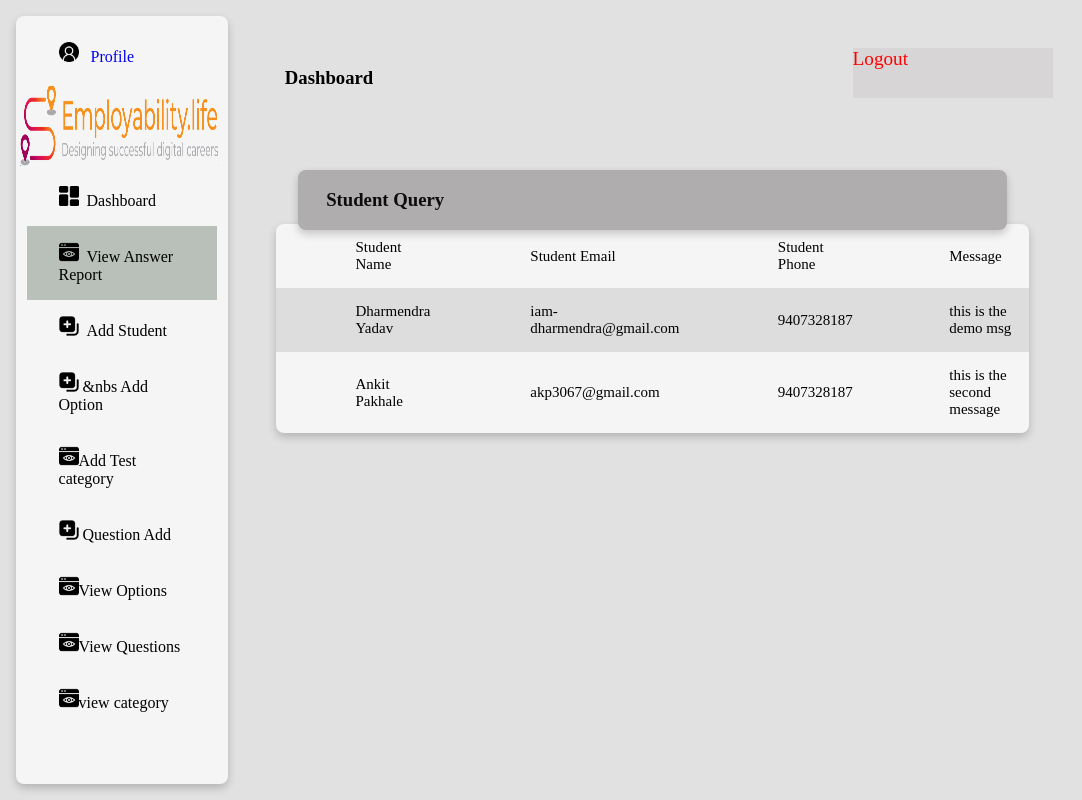
After one commit to ankitpakhale/QuizWithAdmin, a Django app: page /viewquery/ in a window 1280 px wide. The commit adds this page. Shown: the whole page, without its empty margins (0-1082 px from the left). Run offline with Django 3.2, Linux system fonts and the light colour scheme; data comes from the database, SQL or seed files in the repository; both versions use the stored data as it was after the commit.

Commit message:
A_Added: Session removed from respective fields and in Admin section query status

```diff
--- a/quiz/static/css/demo.css
+++ b/quiz/static/css/demo.css
@@ -200,6 +200,7 @@ img{
     form {
     width: 300px;
     margin-left: 32%;
+    margin-top: 4rem;
     }
 
     form label {
@@ -210,6 +211,7 @@ img{
 
     form input {
     width: 100%;
+    margin: 5px 0 5px 0;
     padding: 7px;
     border: none;
     border: 1px solid gray;
--- a/quiz/templates/stu_base.html
+++ b/quiz/templates/stu_base.html
@@ -42,7 +42,7 @@
                                 <a href="{% url 'stu_allcat' %}">
                                     <span class="menu-icon">
                                         <i class="ri-newspaper-fill"></i></span>
-                                    <span class="menu-title">View Test</span>
+                                    <span class="menu-title">Home</span>
                                 </a>
                             </li>
 
@@ -53,7 +53,6 @@
                                     <span class="menu-title">View Result</span>
                                 </a>
                             </li>
-
 
                             <li class="menu-item">
                                 <a href="{% url 'stu_profile' %}">
--- /dev/null
+++ b/quiz/templates/view_query.html
@@ -0,0 +1,84 @@
+{% load static %}
+<html>
+
+<head>
+    <meta name="viewport" content="width=device-width, initial-scale=1.0">
+    <link rel="stylesheet" href="{% static 'css/demo.css' %}">
+</head>
+<title>Student Query</title>
+
+<body>
+    <div class="main">
+
+        <div class="menu">
+
+            <div class="card menu_item">
+                <span class="button button1" onclick="window.location.href='';" style="margin-top: 10px;">
+                    <a href="{% url 'adprofile' %}" style="text-decoration: none;">
+                        <img src="{% static 'icon/profile.png' %}" height="20px" width="20px"> &nbsp Profile
+                    </a>
+                </span>
+                <br>
+
+
+                <div class="logo"><img src="{% static 'images/logo.png' %}" height="80px" width="94%" style="margin:2%;"
+                        onclick="window.location.href='#';"></div>
+                <a class="button button1" href={% url 'index1' %}><img src="{% static 'icon/dashbord.png' %}"
+                        height="20px" width="20px"> &nbspDashboard</span></a>
+                <!-- <a class="button button1"  href={% url 'studentreport1' %} ><img src="{% static 'icon/report.png' %}" height="20px" width="20px"> &nbspStudent Report</span></a> -->
+                <a class="button button1 active" href={% url 'correct_answer' %}><img src="{% static 'icon/view.png' %}"
+                        height="20px" width="20px"> &nbspView Answer Report</span></a>
+                <a class="button button1" href={% url 'addstudent' %}><img src="{% static 'icon/create.png' %}"
+                        height="20px" width="20px"> &nbspAdd Student</span></a>
+                <a class="button button1" href={% url 'addoption' %}><img src="{% static 'icon/create.png' %}"
+                        height="20px" width="20px"> &nbs Add Option</span></a>
+                <!-- <a class="button button1"  href={% url 'create1' %} ><img src="{% static 'icon/create.png' %}" height="20px" width="20px"> &nbspCreate Test</span></a> -->
+                <a class="button button1" href={% url 'addcategory' %}><img src="{% static 'icon/view.png' %}"
+                        height="20px" width="20px">Add Test category</span></a>
+                <a class="button button1 " href={% url 'quistion1' %}><img src="{% static 'icon/create.png' %}"
+                        height="20px" width="20px"> Question Add</span></a>
+                <a class="button button1" href={% url 'viewoption' %}><img src="{% static 'icon/view.png' %}"
+                        height="20px" width="20px">View Options</span></a>
+                <a class="button button1" href={% url 'viewquestion' %}><img src="{% static 'icon/view.png' %}"
+                        height="20px" width="20px">View Questions</span></a>
+                <a class="button button1" href={% url 'viewcategory' %}><img src="{% static 'icon/view.png' %}"
+                        height="20px" width="20px">view category </span></a>
+                <!-- <a class="button button1"  href={% url 'viewtest' %} ><img src="{% static 'icon/view.png' %}" height="20px" width="20px"> &nbspView Test</span></a> -->
+                <br>
+                <!-- <span class="account"></span> -->
+            </div>
+
+        </div>
+        <div class="stdreportdrd">
+            <div class="dashboard">
+                <div class="hed">
+                    <h3 class="dbord"> &nbsp Dashboard</h3>
+                </div>
+                <a href="{% url 'admlogout' %}" class="button logout"
+                    style="text-decoration: none;color: red;font-size: larger;">Logout</span></a>
+                <div class="card table stdtbl">
+                    <div class="card studentreport">
+                        <h3 style="font-weight: bold;">&nbsp &nbsp &nbsp Student Query</h3>
+                    </div>
+                    <table>
+                        <tr>
+                            <td>Student Name</td>
+                            <td>Student Email</td>
+                            <td>Student Phone</td>
+                            <td>Message</td>
+                        </tr>
+                        {% for i in c_form %}
+                        <tr>
+                            <td>{{i.name}}</td>
+                            <td>{{i.email}}</td>
+                            <td>{{i.phone}}</td>
+                            <td>{{i.message}}</td>
+                        </tr>
+                        {% endfor %}
+                    </table>
+                </div>
+            </div>
+        </div>
+</body>
+
+</html>
--- a/quiz/templates/viewanswer.html
+++ b/quiz/templates/viewanswer.html
@@ -59,7 +59,7 @@
 
                 <div class="card table stdtbl">
                     <div class="card studentreport">
-                        <h3 style="font-weight: bold;">&nbsp &nbsp &nbsp Studen answer wise Report</h3>
+                        <h3 style="font-weight: bold;">&nbsp &nbsp &nbsp Student answer wise Report</h3>
                     </div>
                     <table>
                         <tr>
--- a/quiz/urls.py
+++ b/quiz/urls.py
@@ -6,7 +6,7 @@ from.views import index,logout,edit_student,view_option,delete_option,edit_optio
 
 from.views import index,profile,view_option,delete_student,edit_option,correct_answer,delete_testcategory,delete_question,add_option,show_question,edit_testcategory,view_category,edit_questions,create_test,question_add,LoginUserView,student_report,view_test,Add_student,testcategory_add, student_signup_view, student_login_view, student_dashboard
 
-from.views import index,view_option,stu_category_calculation,edit_option,correct_answer,delete_testcategory,delete_question,add_option,show_question,edit_testcategory,view_category,edit_questions,create_test,question_add,LoginUserView,student_report,view_test,Add_student,testcategory_add, student_signup_view, student_login_view, stu_result, stu_question, student_logout_view, stu_profile, edit_student, delete_option, about, contact, stu_allcat, stu_catWiseResult
+from.views import index,view_option,stu_category_calculation,edit_option,correct_answer,delete_testcategory,delete_question,add_option,show_question,edit_testcategory,view_category,edit_questions,create_test,question_add,LoginUserView,student_report,view_test,Add_student,testcategory_add, student_signup_view, student_login_view, stu_result, stu_question, student_logout_view, stu_profile, edit_student, delete_option, about, contact, stu_allcat, stu_catWiseResult, view_query
 
 urlpatterns = [
     path('index/',index,name='index1'),
@@ -31,16 +31,17 @@ urlpatterns = [
     path('addcategory/',testcategory_add,name='addcategory'),
     path('addoption/',add_option,name='addoption'),
     path('correct_answer/',correct_answer,name='correct_answer'),
+    path('viewquery/',view_query,name='view_query'),
     path('Add_student/',Add_student,name='addstudent'),
 
     # ##################### Ankit's Work START ###############################
     # path('stu_signup/',student_signup_view,name='student_signup_view'),
-    path('',student_login_view,name='student_login_view'),
+    path('login/',student_login_view,name='student_login_view'),
     path('stu_logout/',student_logout_view,name='student_logout_view'),
 
     path('stu_index/',student_dashboard,name='stu_index'),
     path('stu_result/',stu_result,name='stu_result'),
-    path('stu_allcat/',stu_allcat,name='stu_allcat'),
+    path('',stu_allcat,name='stu_allcat'),
     path('stucalculation/<int:id>',stu_category_calculation,name='stucalu'),
     path('stu_question/<int:id>',stu_question,name='stu_question'),
     path('stu_profile/',stu_profile,name='stu_profile'),
--- a/quiz/views.py
+++ b/quiz/views.py
@@ -70,6 +70,10 @@ def create_test(request):
 def correct_answer(request):
     ans=Answer.objects.all()
     return render(request,'viewanswer.html',{'ans':ans})
+
+def view_query(request):
+    c_form=contactForm.objects.all()
+    return render(request,'view_query.html',{'c_form':c_form})
 
 def question_add(request):
     al=Testcategory.objects.all()
@@ -337,12 +341,14 @@ def student_login_view(request):
     return render(request,'stu_login.html')
 
 def student_logout_view(request):
-    del request.session['enroll_no']
-    print('Student logged out')
+    if 'enroll_no' in request.session:
+        del request.session['enroll_no']
+        print('Student logged out')
     return redirect('student_login_view')
 
+
 def stu_result(request):
-    if request.session['enroll_no']:
+    if 'enroll_no' in request.session:
         show_data = registerform.objects.get(Enrollment_No = request.session['enroll_no'])
         stu_data = StudentReport.objects.filter(stu_name = show_data)
 
@@ -404,7 +410,7 @@ def stu_result(request):
 
 # ##################### Dharmendra's Work START ###############################
 def stu_question(request, id):
-    if request.session['enroll_no']:
+    if 'enroll_no' in request.session:
         t=Testcategory.objects.get(id=id)
         ow=registerform.objects.get(Enrollment_No=request.session['enroll_no'])
         try:
@@ -437,11 +443,12 @@ def stu_question(request, id):
         return render(request, 'stu_question.html',{'final':final_dict})
         # print("Inside particular ID", id)
         # return render(request, 'stu_question.html')
+    # else:
     return redirect('student_login_view')
 # ##################### Dharmendra's Work END ###############################
 
 def stu_profile(request):
-    if request.session['enroll_no']:
+    if 'enroll_no' in request.session:
         show_data = ''
         msg = ''
         show_data = registerform.objects.get(Enrollment_No = request.session['enroll_no'])
@@ -463,32 +470,26 @@ def student_dashboard(request):
     return redirect('student_login_view')
 
 def about(request):
-    if 'enroll_no' in request.session:
-        n = registerform.objects.get(Enrollment_No = request.session['enroll_no'])
-        return render(request,'stu_about.html', {'n': n})
-    return redirect('student_login_view')
+    return render(request,'stu_about.html')
 
 def contact(request):
-    if 'enroll_no' in request.session:
-        if request.POST:
-            con = contactForm()
-            con.name = request.POST['name']
-            con.email = request.POST['email']
-            con.phone = request.POST['phone']
-            con.message = request.POST['message']
-            con.save()
-
-            msg = "Your response has been saved"
-            return render(request,'stu_contact.html', {'msg': msg})
-        return render(request,'stu_contact.html')
-    return redirect('student_login_view')
+    if request.POST:
+        con = contactForm()
+        con.name = request.POST['name']
+        con.email = request.POST['email']
+        con.phone = request.POST['phone']
+        con.message = request.POST['message']
+        con.save()
+        msg = "Your response has been saved"
+        return render(request,'stu_contact.html', {'msg': msg})
+    return render(request,'stu_contact.html')
 
 def stu_allcat(request):
-    if 'enroll_no' in request.session:
-        allcat = Testcategory.objects.all()
-        return render(request,'stu_allcat.html', {'allcat': allcat})
-        # return render(request,'stu_allcat.html')
-    return redirect('student_login_view')
+    # if 'enroll_no' in request.session:
+    allcat = Testcategory.objects.all()
+    return render(request,'stu_allcat.html', {'allcat': allcat})
+    # return render(request,'stu_allcat.html')
+    # return redirect('student_login_view')
 
 def base(request):
     return render(request,'stu_base.html')
```
Also changed, not shown: db.sqlite3.
